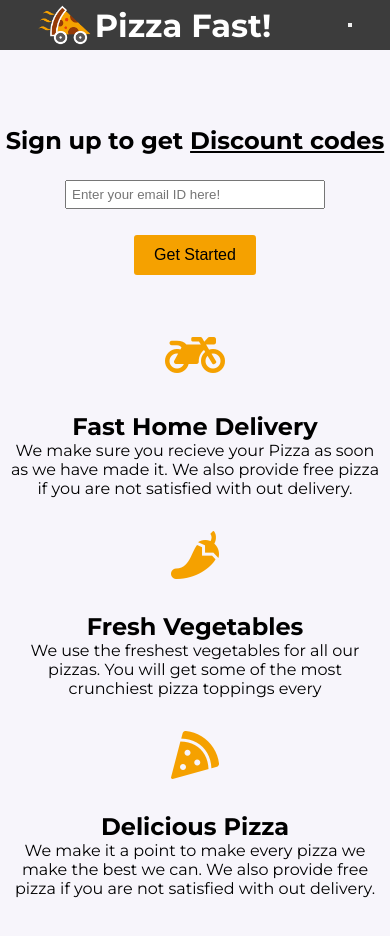
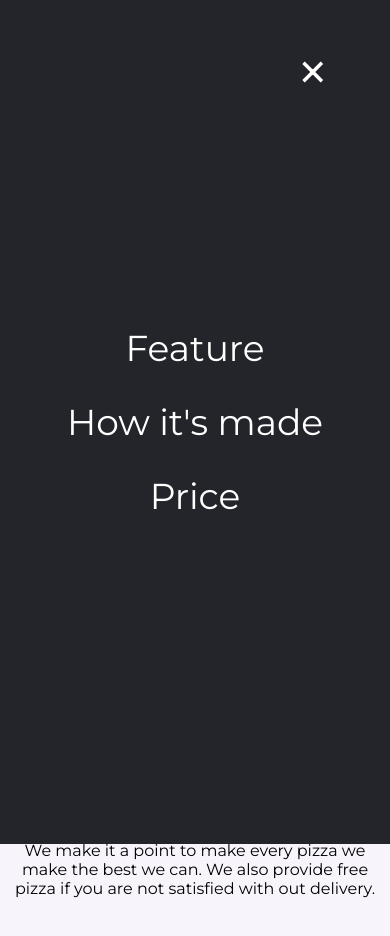
Before and after one commit to KailashGanesh/landing-page, a plain HTML site: page index.html in a window 390 px wide. Both pictures are taken after a click on the button 349 px from the left and 25 px from the top of the page. Shown: the top 936 px of the page. Drawn offline with Linux system fonts and the light colour scheme.

Commit message:
Finished Nav-mobile

```diff
--- a/index.html
+++ b/index.html
@@ -7,6 +7,7 @@
     <link rel="stylesheet" href="style.css">
     <link rel="stylesheet" href="fontawesome-free-5.14.0-web\css\all.css">
     <title>PizzaFast!</title>
+    <script src="mobile-nav.js" defer></script>
 </head>
 <body>
     <header class="flex-cointanier">
@@ -19,8 +20,18 @@
             <a href="#how-its-made">How it's made</a>
             <a href="#price">Price</a>
         </nav>
-        <button></button>
+        <button onclick="openNav()"class="menu"><i class="fas fa-2x fa-bars"></i></button>
     </header>
+
+    <div class="overlay" id="mobile-menu">
+        <a onclick="closeNav()" class="close-btn">&times;</a>
+        <div class="overlay-content">
+            <a href="#hero" onclick="closeNav()"">Feature</a>
+            <a href="#how-its-made" onclick="closeNav()">How it's made</a>
+            <a href="#price" onclick="closeNav()">Price</a>
+        </div>
+    </div>
+
     <main>
 
             <section id="hero">
--- /dev/null
+++ b/mobile-nav.js
@@ -0,0 +1,7 @@
+function openNav(){
+    document.getElementById("mobile-menu").style.width = "100%";
+}
+
+function closeNav(){
+    document.getElementById("mobile-menu").style.width = "0";
+}
--- a/style.css
+++ b/style.css
@@ -48,13 +48,19 @@ header{
     /* color:#3C3C3C; */
 }
 
+.menu{
+    display: none;
+}
+
+a{
+    color: white;
+    text-decoration:none;
+}
 .nav-links a{
-    text-decoration:none;
     /* color:#3C3C3C; */
-    color: #3F84E5;
-    color: white;
     padding-left: 2em;
     padding-right: 2em;
+    transition: all 0.3s ease 0s;
 }
 @media (max-width:450px){
     .nav-links{
@@ -64,6 +70,76 @@ header{
 .nav-links a:hover{
     color:#f5a100;
 }
+
+.menu{
+    background-color: #24252a;
+    color:white;
+    border:none;
+    transition: all 0.3s ease 0s;
+    /* border-radius: ; */
+}
+
+.menu:hover{
+    color:#f5a100;
+}
+
+@media only screen and (max-width:800px){
+    .nav-links{
+        display: none;
+    }
+    .menu {
+        display: inherit;
+    }
+}
+/* mobile nav start*/
+.overlay{
+    height: 100%;
+    width: 0;
+    position: fixed;
+    z-index: 1;
+    left: 0;
+    top: 0;
+    background-color: #24252a;
+    overflow-x: hidden;
+    transition: all 0.5s ease 0s;
+}
+
+.overlay-content{
+    display: flex;
+    height: 100%;
+    flex-direction: column;
+    align-items: center;
+    justify-content: center;
+}
+
+.overlay a {
+    padding: 15px;
+    font-size: 36px;
+    display: block;
+    transition: all 0.3s ease 0s;
+}
+
+.overlay a:hover, .overlay a:focus{
+    color:#f5a100;
+}
+
+.overlay .close-btn {
+    position: absolute;
+    top: 20px;
+    right: 45px;
+    font-size: 60px;
+}
+@media screen and (max-height: :450px){
+    .overlay a {
+        font-size: 20px;
+    }
+    .overlay .close-btn{
+        font-size: 40px;
+        top: 15px;
+        right: 35px;
+    }
+}
+/* mobile nav end */
 
 .center-cointanier{
     display: flex;
```
